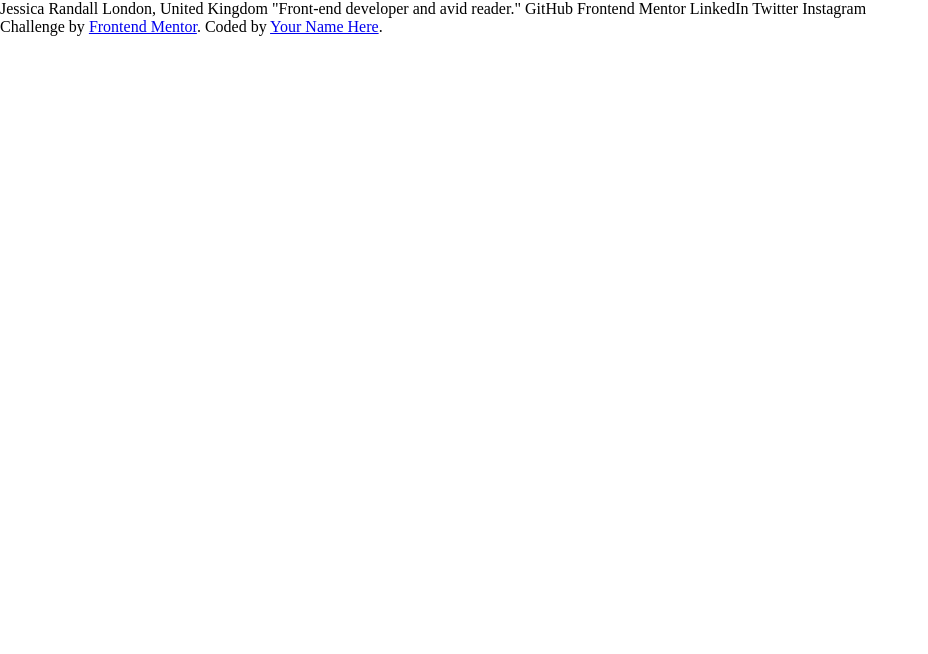
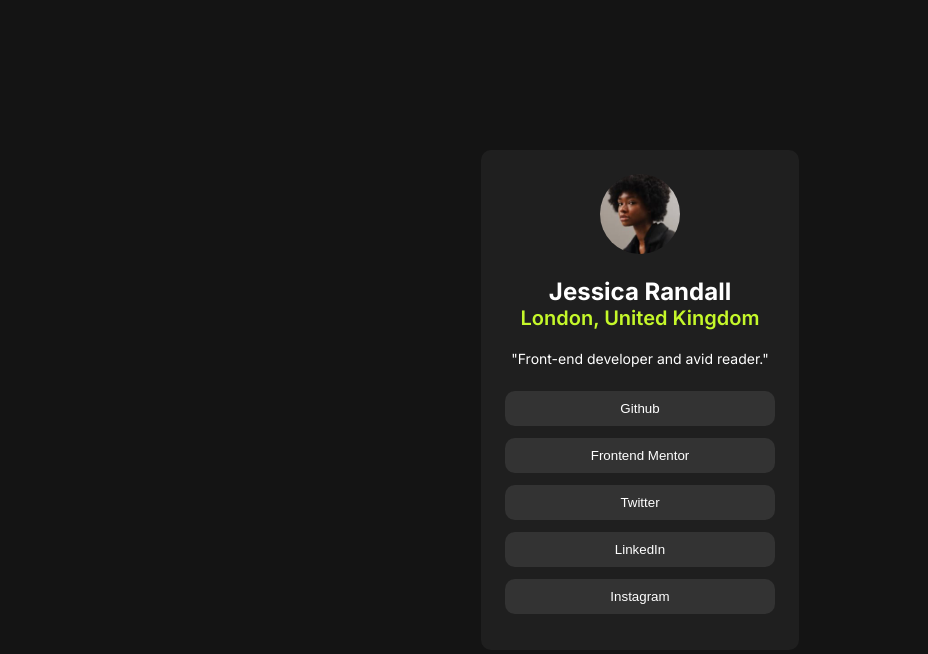
Before and after one commit to 0prii0/social-links-profile-card, a plain HTML site: page social-links-profile-main/index.html in a window 1280 px wide. Shown: the whole page, without its empty margins (0-928 px from the left). Drawn offline with Linux system fonts and the light colour scheme.

Commit message:
frontend mentor basic social profile links completed

```diff
--- a/social-links-profile-main/index.html
+++ b/social-links-profile-main/index.html
@@ -10,20 +10,26 @@
   <link rel="stylesheet" href="style.css">
 </head>
 <body>
-
-  Jessica Randall
-  London, United Kingdom
-  "Front-end developer and avid reader."
-
-  GitHub
-  Frontend Mentor
-  LinkedIn
-  Twitter
-  Instagram
-
-  <div class="attribution">
-    Challenge by <a href="https://www.frontendmentor.io?ref=challenge" target="_blank">Frontend Mentor</a>.
-    Coded by <a href="#">Your Name Here</a>.
+  <div class="container">
+    <div class="profile">
+      <div class="profile-header">
+        <div class="profile-img">
+    <img src="./assets/images/avatar-jessica.jpeg" alt="preview-image">
+  </div>
+  <div class="profile-title">
+    <h1>Jessica Randall</h1>
+    <h2>London, United Kingdom</h2>
+  </div>
+    <p>"Front-end developer and avid reader."</p>
+  </div>
+  <ul class="ul-social-links">
+    <li> <button>Github</button></li>
+    <li> <button>Frontend Mentor</button></li>
+    <li> <button>Twitter</button></li>
+    <li> <button>LinkedIn</button></li>
+    <li> <button>Instagram</button></li>
+  </ul>
+  </div>
   </div>
 </body>
 </html>
--- a/social-links-profile-main/style.css
+++ b/social-links-profile-main/style.css
@@ -1,5 +1,87 @@
+@import url('https://fonts.googleapis.com/css2?family=Inter:ital,opsz,wght@0,14..32,100..900;1,14..32,100..900&family=Outfit:wght@100..900&display=swap');
+
 *{
     margin: 0;
     padding: 0;
     box-sizing: border-box;
 }
+
+body {
+    background-color: hsl(0, 0%, 8%);
+    font-family: "Inter", sans-serif;
+    font-size: 14px;
+    display: flex;
+    flex-direction: column;
+    align-items: center;
+    min-height: 100vh;
+    justify-content: center;
+}
+
+.container {
+    justify-content: center;
+    align-items: center;
+    max-width: 400px;
+    padding: 24px;
+    border-radius: 10px;
+    background-color: hsl(0, 0%, 12%);
+}
+
+.profile-header {
+    display: flex;
+    align-items: center;
+    justify-content: center;
+    flex-direction: column;
+}
+
+img {
+    margin-inline: auto;
+    margin-bottom: 1.25rem;
+    height: 80px;
+    width: 80px;
+    border-radius: 50%;
+}
+
+.profile-title h1 {
+    color: hsl(0, 0%, 100%);
+    font-size: 1.5rem;
+    font-weight: 700;
+    text-align: center;
+}
+
+.profile-title h2 {
+    color: hsl(75, 94%, 57%);
+    font-size: 1.25rem;
+    margin-bottom: 1.25rem;
+    font-weight: 600;
+    text-align: center;
+}
+
+p {
+    color: hsl(0, 0%, 100%);
+    text-align: center;
+    font-weight: 400;
+    margin-bottom: 1.5rem;
+
+}
+
+ul {
+    list-style-type: none;
+}
+
+
+.ul-social-links {
+    display: flex;
+    justify-content: center;
+    align-items: center;
+    flex-direction: column;
+}
+
+.ul-social-links  button {
+    background-color: hsl(0, 0%, 20%);
+    width: 270px;
+    height: 35px;
+    border: none;
+    margin-bottom: 0.75rem;
+    border-radius: 10px;
+    color: hsl(0, 0%, 100%);
+}
```
